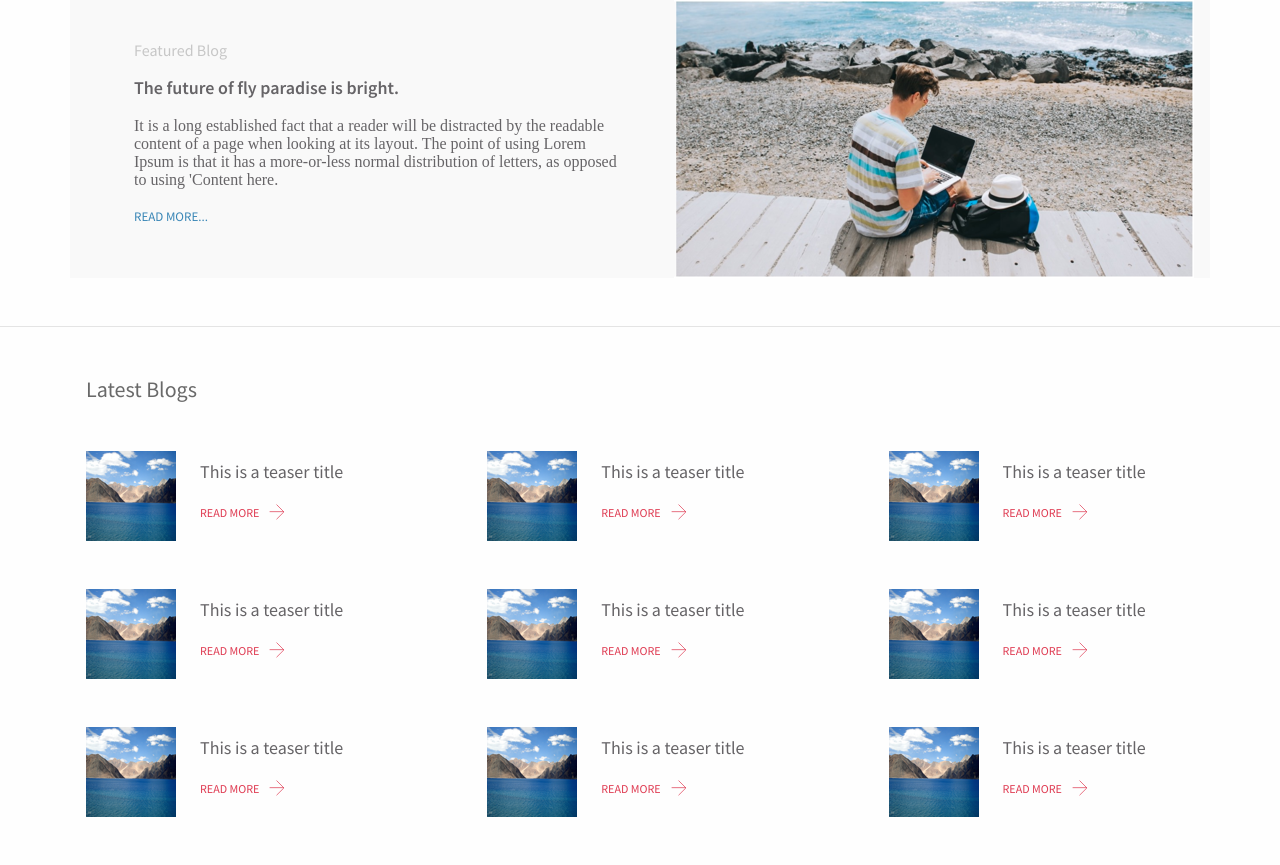
After one commit to umarkhan29/proj-flyparadise, a PHP site: page /blog.html in a window 1280 px wide. The commit adds this page. Run offline with PHP 8.4, Linux system fonts and the light colour scheme; style sheets or scripts are compiled from the project's sources; some libraries are stand-ins or nearby versions.

Commit message:
Blog landing tweaks.

```diff
--- /dev/null
+++ b/blog.html
@@ -0,0 +1,112 @@
+<!DOCTYPE html>
+<html lang="en">
+
+<head>
+    <meta charset="UTF-8">
+    <meta name="viewport" content="width=device-width, initial-scale=1.0">
+    <meta http-equiv="X-UA-Compatible" content="ie=edge">
+    <title>Fly Paradise</title>
+    <link href="stylesheets/screen.css" media="screen, projection" rel="stylesheet" type="text/css" />
+    <link href="stylesheets/print.css" media="print" rel="stylesheet" type="text/css" />
+    <!--Fonts -->
+    <link href="https://fonts.googleapis.com/css?family=Source+Sans+Pro:200,300,400,600,700,900" rel="stylesheet">
+    <link href="https://fonts.googleapis.com/css?family=PT+Serif" rel="stylesheet">
+    <script src="https://cdnjs.cloudflare.com/ajax/libs/jquery/2.1.3/jquery.min.js"></script>
+    <script src="libraries/owl.carousel.min.js"></script>
+    <script src="libraries/js/main.js"></script>
+    <!--[if IE]>
+            <link href="/stylesheets/ie.css" media="screen, projection" rel="stylesheet" type="text/css" />
+        <![endif]-->
+</head>
+
+<body>
+    <div class="blog--landing">
+        <div class="hero--blog">
+            <div class="hero--image">
+                <p>Featured Blog</p>
+                <h2>The future of fly paradise is bright.</h2>
+                <p class="teaser">It is a long established fact that a reader will be distracted by the readable content of a page when looking at its layout. The point of using Lorem Ipsum is that it has a more-or-less normal distribution of letters, as opposed to using
+                    'Content here.</p>
+                <a href="">READ MORE...</a>
+            </div>
+            <img src="./assets/blogs/hero/featured.png" alt="">
+        </div>
+        <div class="divider">
+        </div>
+        <div class="latest--articles">
+            <h4>latest Blogs</h4>
+            <!-- Elements are divided into three li's -->
+            <li>
+                <div class="teaser-article">
+                    <img src="./assets/blogs/thumbs/thumb.png" alt="">
+                    <div class="teaser--div">
+                        <h3>This is a teaser title</h3>
+                        <a href="">Read more</a>
+                    </div>
+                </div>
+                <div class="teaser-article">
+                    <img src="./assets/blogs/thumbs/thumb.png" alt="">
+                    <div class="teaser--div">
+                        <h3>This is a teaser title</h3>
+                        <a href="">Read more</a>
+                    </div>
+                </div>
+                <div class="teaser-article">
+                    <img src="./assets/blogs/thumbs/thumb.png" alt="">
+                    <div class="teaser--div">
+                        <h3>This is a teaser title</h3>
+                        <a href="">Read more</a>
+                    </div>
+                </div>
+            </li>
+            <li>
+                <div class="teaser-article">
+                    <img src="./assets/blogs/thumbs/thumb.png" alt="">
+                    <div class="teaser--div">
+                        <h3>This is a teaser title</h3>
+                        <a href="">Read more</a>
+                    </div>
+                </div>
+                <div class="teaser-article">
+                    <img src="./assets/blogs/thumbs/thumb.png" alt="">
+                    <div class="teaser--div">
+                        <h3>This is a teaser title</h3>
+                        <a href="">Read more</a>
+                    </div>
+                </div>
+                <div class="teaser-article">
+                    <img src="./assets/blogs/thumbs/thumb.png" alt="">
+                    <div class="teaser--div">
+                        <h3>This is a teaser title</h3>
+                        <a href="">Read more</a>
+                    </div>
+                </div>
+            </li>
+            <li>
+                <div class="teaser-article">
+                    <img src="./assets/blogs/thumbs/thumb.png" alt="">
+                    <div class="teaser--div">
+                        <h3>This is a teaser title</h3>
+                        <a href="">Read more</a>
+                    </div>
+                </div>
+                <div class="teaser-article">
+                    <img src="./assets/blogs/thumbs/thumb.png" alt="">
+                    <div class="teaser--div">
+                        <h3>This is a teaser title</h3>
+                        <a href="">Read more</a>
+                    </div>
+                </div>
+                <div class="teaser-article">
+                    <img src="./assets/blogs/thumbs/thumb.png" alt="">
+                    <div class="teaser--div">
+                        <h3>This is a teaser title</h3>
+                        <a href="">Read more</a>
+                    </div>
+                </div>
+            </li>
+        </div>
+    </div>
+</body>
+
+</html>
--- a/sass/components/_blog.scss
+++ b/sass/components/_blog.scss
@@ -67,7 +67,18 @@
                 }
                 a {
                     font-size: 12px;
+                    color: $pink;
                     text-transform: uppercase;
+                    &:after {
+                        background: url("../assets/icons/arrow--small.svg");
+                        content: '';
+                        width: 15px;
+                        height: 23px;
+                        margin-left: 10px;
+                        display: inline-block;
+                        vertical-align: middle;
+                        background-repeat: no-repeat;
+                    }
                 }
             }
         }
--- a/stylesheets/screen.css
+++ b/stylesheets/screen.css
@@ -1930,5 +1930,17 @@ footer .fave {
 /* line 68, ../sass/components/_blog.scss */
 .blog--landing .latest--articles .teaser-article .teaser--div a {
   font-size: 12px;
+  color: #df3b52;
   text-transform: uppercase;
 }
+/* line 72, ../sass/components/_blog.scss */
+.blog--landing .latest--articles .teaser-article .teaser--div a:after {
+  background: url("../assets/icons/arrow--small.svg");
+  content: '';
+  width: 15px;
+  height: 23px;
+  margin-left: 10px;
+  display: inline-block;
+  vertical-align: middle;
+  background-repeat: no-repeat;
+}
```
Also changed, not shown: assets/icons/arrow--small.svg (added), blog--landing.html (added).
